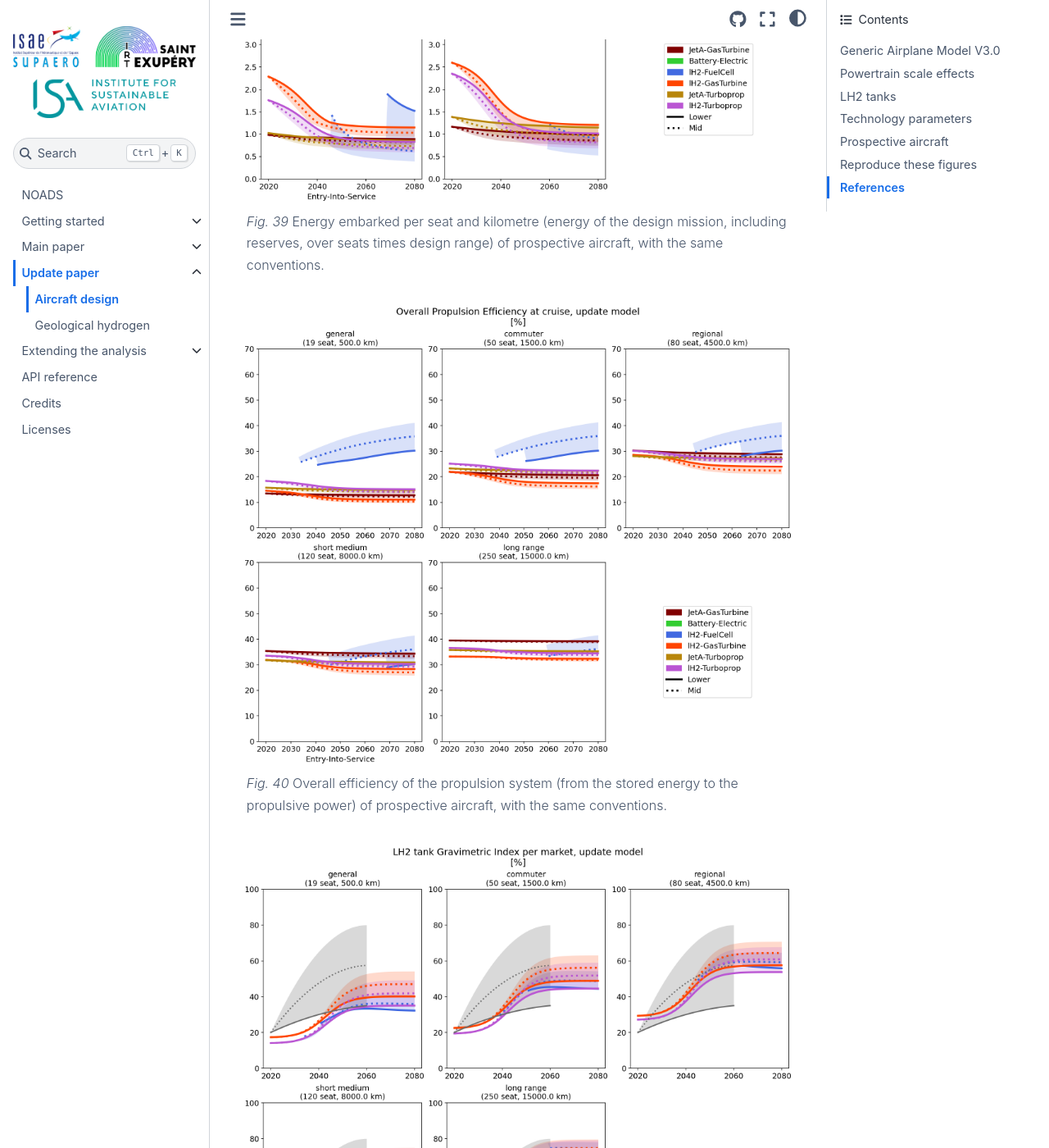
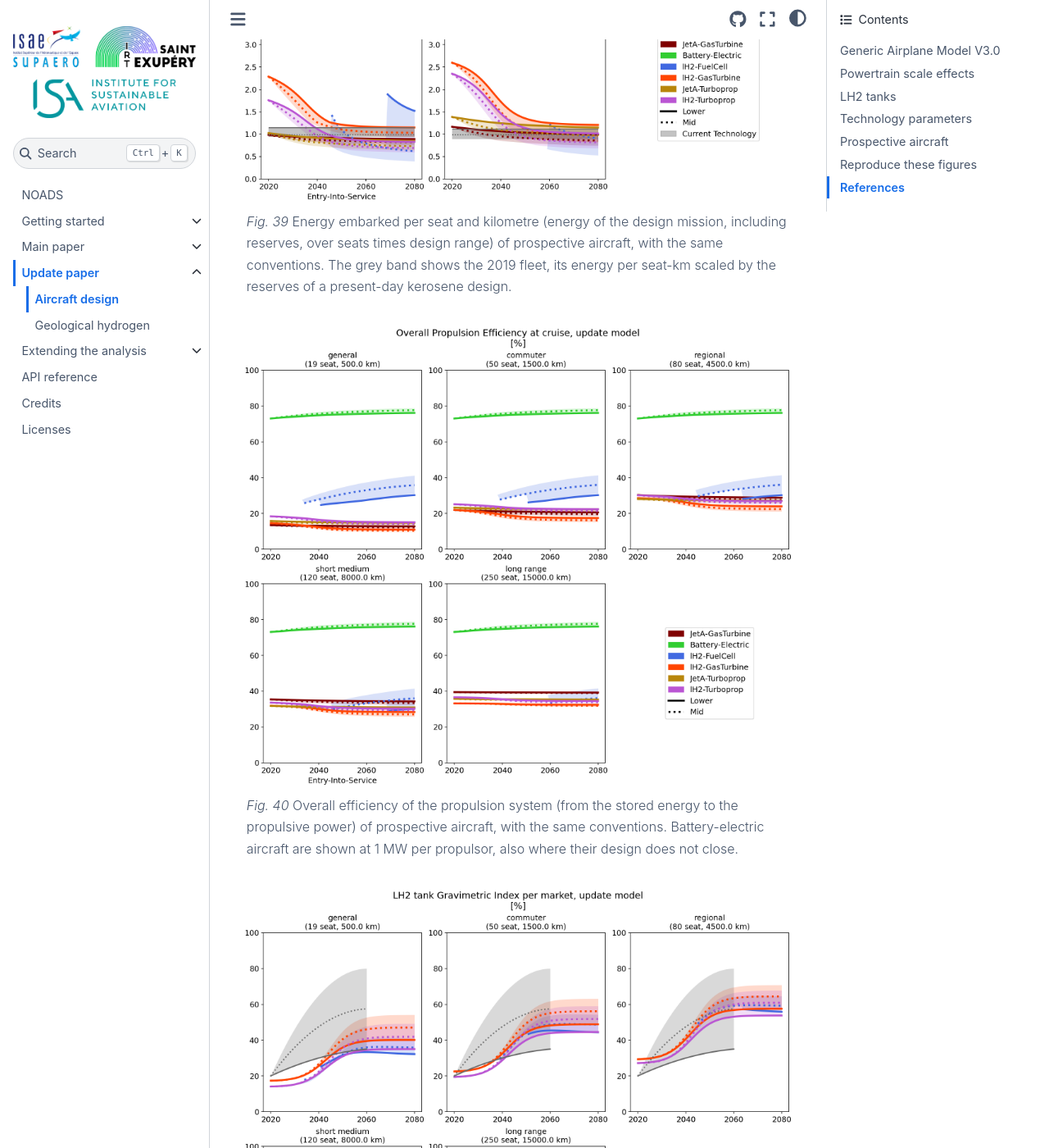
Before and after one commit to iancostalves/noads, a Sphinx documentation site: the page built from docs/update/aircraft_design.md, in a window 1280 px wide and 1400 px high, scrolled down 9018 px. Shown: the whole window at 82% size. Built offline with Sphinx 7.4.7 and the Sphinx Book theme 1.1.4, drawn with Linux system fonts in a browser that asks for light colours; pages that are not in the unit, such as notebooks, are missing from menus; the version number could not be read and is left out; cross-references to code outside the pages are shown as plain code.

Commit message:
Add current fleet to embarked energy, battery-electric to efficiency
Co-Authored-By: Claude Sonnet 5.5 <noreply@anthropic.com>
Claude-Session: https://claude.ai/code/session_01Hw29sAYarRQ5FySDmhvs7g

````diff
--- a/docs/examples/models/aircraft/plot_prospective_aircraft_update.py
+++ b/docs/examples/models/aircraft/plot_prospective_aircraft_update.py
@@ -585,6 +585,14 @@ def design_sweep(category, architecture, tech_idx):
                 result["max_power"]
             )
             outputs["max_unit_power"] = gam.max_unit_power
+        if electric and not hydrogen:
+            # efficiency at the reference power per propulsor, which does not
+            # require the design to close
+            outputs["open_propulsion_efficiency"] = gam.get_emotor_eff(
+                power_system["energy_type"],
+                power_system["thruster_type"],
+                gam.reference_unit_power,
+            )
         if electric and hydrogen:
             outputs["fuel_cell_efficiency"] = gam.fuel_cell_mission_efficiency(
                 result["max_power"]
@@ -631,8 +639,13 @@ def plot_architecture(ax, curves, color):
     ax.plot(years, curves[1], color=color, linestyle=":", linewidth=3)
 
 
-def market_figure(title, metric, architectures=tuple(propulsion_colors), ymax=None):
-    """One panel per market, one band per architecture, versus EIS."""
+def market_figure(
+    title, metric, architectures=tuple(propulsion_colors), ymax=None, unmasked=()
+):
+    """One panel per market, one band per architecture, versus EIS.
+
+    The architectures of ``unmasked`` are shown even where their design does not close.
+    """
     fig, axes = subplots(2, 3, layout="constrained", figsize=(12, 10))
     fig.suptitle(title, fontsize="x-large")
     for ax, category in zip(axes.flat, categories_mission):
@@ -642,7 +655,8 @@ def market_figure(title, metric, architectures=tuple(propulsion_colors), ymax=No
             curves = []
             for tech_idx in range(3):
                 outputs = designs[category, architecture, tech_idx]
-                curves.append(masked(metric(outputs, category), outputs["feasible"]))
+                feasible = True if architecture in unmasked else outputs["feasible"]
+                curves.append(masked(metric(outputs, category), feasible))
             plot_architecture(ax, curves, propulsion_colors[architecture])
         ax.set_title(
             f"{category.replace('_', ' ')}\n({seat} seat, {max_range} km)",
@@ -719,20 +733,40 @@ fig5.savefig("./aircraft_update_prospective_mass.png", dpi=150)
 # efficiency is the ratio of the thrust power to the power drawn from the energy
 # carrier at cruise: thermal, propulsive and propeller or fan efficiencies for
 # thermal engines, and fuel cell, electric chain and propeller or fan efficiencies
-# for electric aircraft.
+# for electric aircraft. Battery-electric aircraft are shown at the reference power
+# per propulsor (1 MW), also where their design does not close.
 
 fig6, axes6 = market_figure(
     "Embarked Energy (design mission with reserves), update model\n[MJ / seat km]",
     lambda outputs, category: 1e-3 * outputs["total_energy"] / seat_km(category),
     ymax=4.0,
 )
-market_legend(axes6)
+# Current aircraft: energy per seat-km of the 2019 fleet, scaled by the ratio of the
+# embarked energy to the mission energy (reserves) of a present-day kerosene design.
+for ax, category in zip(axes6.flat, categories_mission):
+    jet = designs[category, "JetA-GasTurbine", 1]
+    reserves = float(
+        jet["total_energy"][0] / (jet["enrg_consumption"][0] * seat_km(category))
+    )
+    low, mid, high = (reserves * value for value in category_conso[category])
+    ax.hlines(low, years[0], years[-1], colors="dimgray", lw=1.5)
+    ax.hlines(mid, years[0], years[-1], colors="dimgray", linestyles=":", lw=1.5)
+    ax.fill_between(
+        [years[0], years[-1]], [low] * 2, [high] * 2, alpha=0.4, color="dimgray", lw=0
+    )
+market_legend(
+    axes6, extra=[Patch(color="dimgray", alpha=0.4, label="Current Technology")]
+)
 fig6.savefig("./aircraft_update_embarked_energy.png", dpi=150)
 
 fig7, axes7 = market_figure(
     "Overall Propulsion Efficiency at cruise, update model\n[%]",
-    lambda outputs, category: 100.0 * outputs["propulsion_system_efficiency"],
-    ymax=70.0,
+    lambda outputs, category: 100.0
+    * outputs.get(
+        "open_propulsion_efficiency", outputs["propulsion_system_efficiency"]
+    ),
+    ymax=100.0,
+    unmasked=("Battery-Electric",),
 )
 market_legend(axes7)
 fig7.savefig("./aircraft_update_propulsion_efficiency.png", dpi=150)
--- a/docs/update/aircraft_design.md
+++ b/docs/update/aircraft_design.md
@@ -276,7 +276,8 @@ Compared with the main paper:
 
 Energy embarked per seat and kilometre (energy of the design mission, including
 reserves, over seats times design range) of prospective aircraft, with the same
-conventions.
+conventions. The grey band shows the 2019 fleet, its energy per seat-km scaled by the
+reserves of a present-day kerosene design.
 ```
 
 ```{figure} figures/aircraft_update_propulsion_efficiency.png
@@ -284,7 +285,8 @@ conventions.
 :width: 100%
 
 Overall efficiency of the propulsion system (from the stored energy to the
-propulsive power) of prospective aircraft, with the same conventions.
+propulsive power) of prospective aircraft, with the same conventions. Battery-electric
+aircraft are shown at 1 MW per propulsor, also where their design does not close.
 ```
 
 ```{figure} figures/aircraft_update_tank_gi_per_market.png
````
Also changed, not shown: docs/update/figures/aircraft_update_embarked_energy.png, docs/update/figures/aircraft_update_propulsion_efficiency.png.
